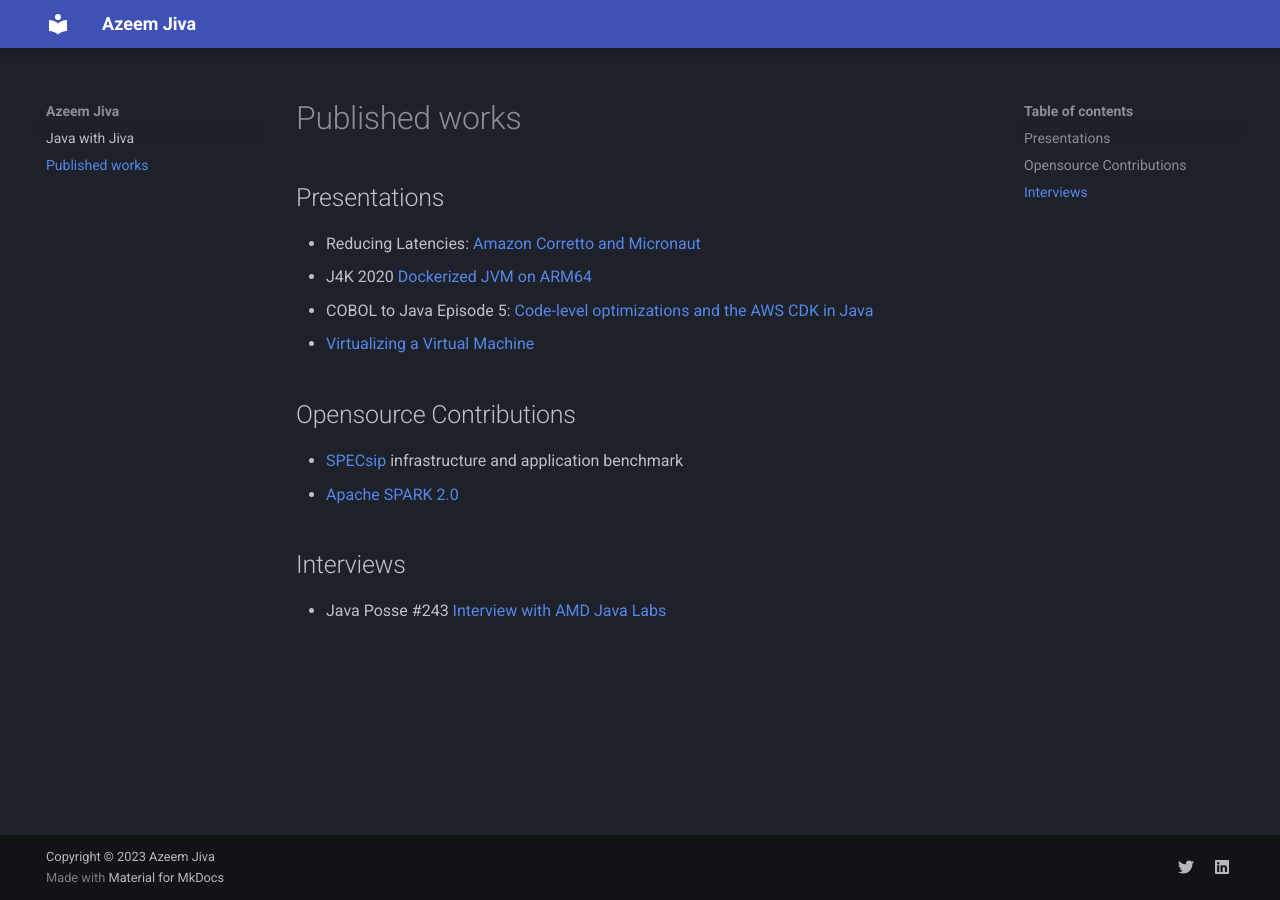
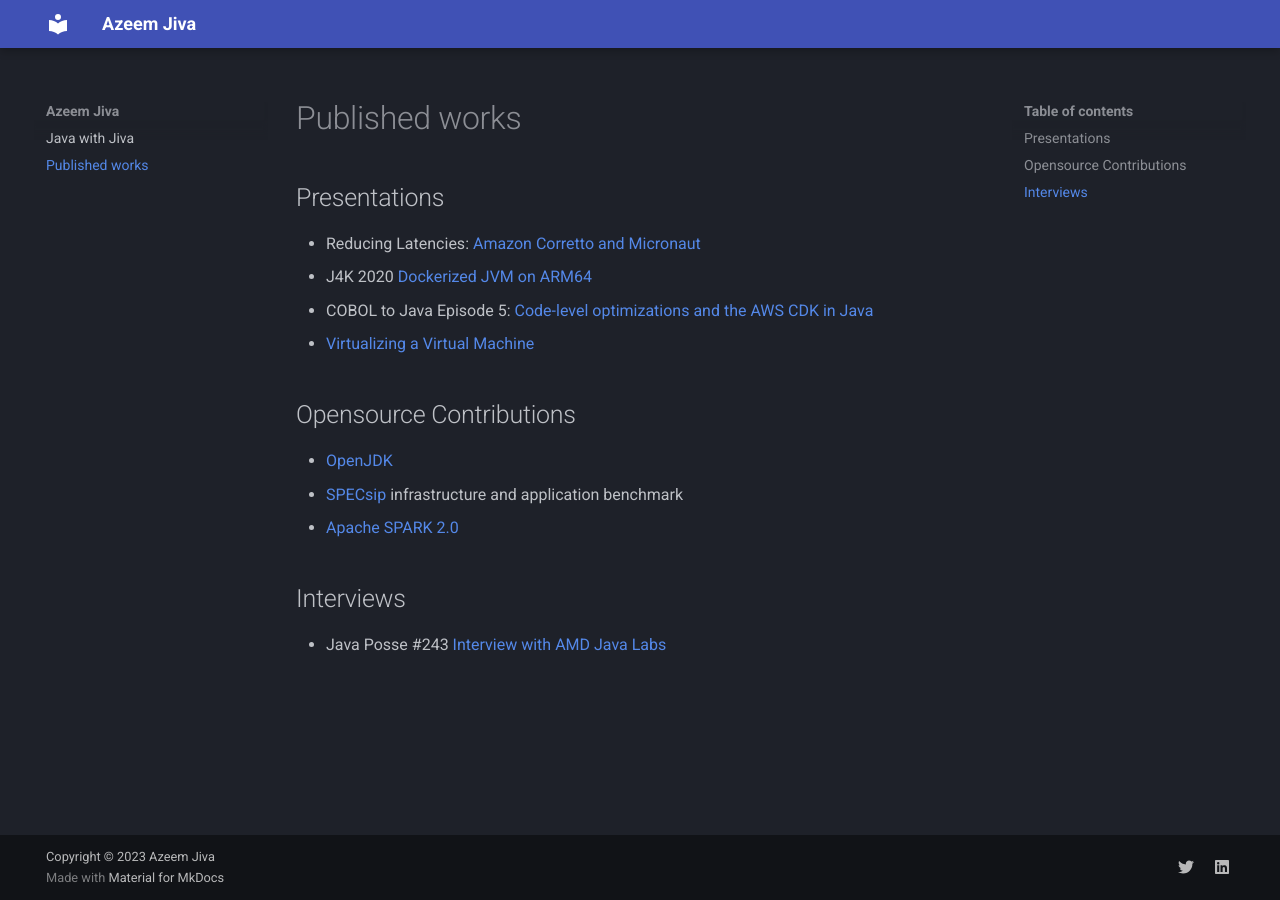
Before and after one commit to javawithjiva/javawithjiva.github.io, an MkDocs documentation site: the page built from docs/articles.md, in a window 1280 px wide. Built offline with MkDocs 1.6.1 and Material for MkDocs 9.7.7, drawn with Linux system fonts in a browser that asks for light colours.

Commit message:
Add OpenJDK

```diff
--- a/docs/articles.md
+++ b/docs/articles.md
@@ -14,6 +14,7 @@
 
 ## Opensource Contributions
 
+* [OpenJDK](https://github.com/openjdk/)
 * [SPECsip](https://dl.acm.org/doi/abs/10.1145/2479871.2479938) infrastructure and application benchmark
 * [Apache SPARK 2.0](https://spark.apache.org/releases/spark-release-2-0-0.html)
 
```
